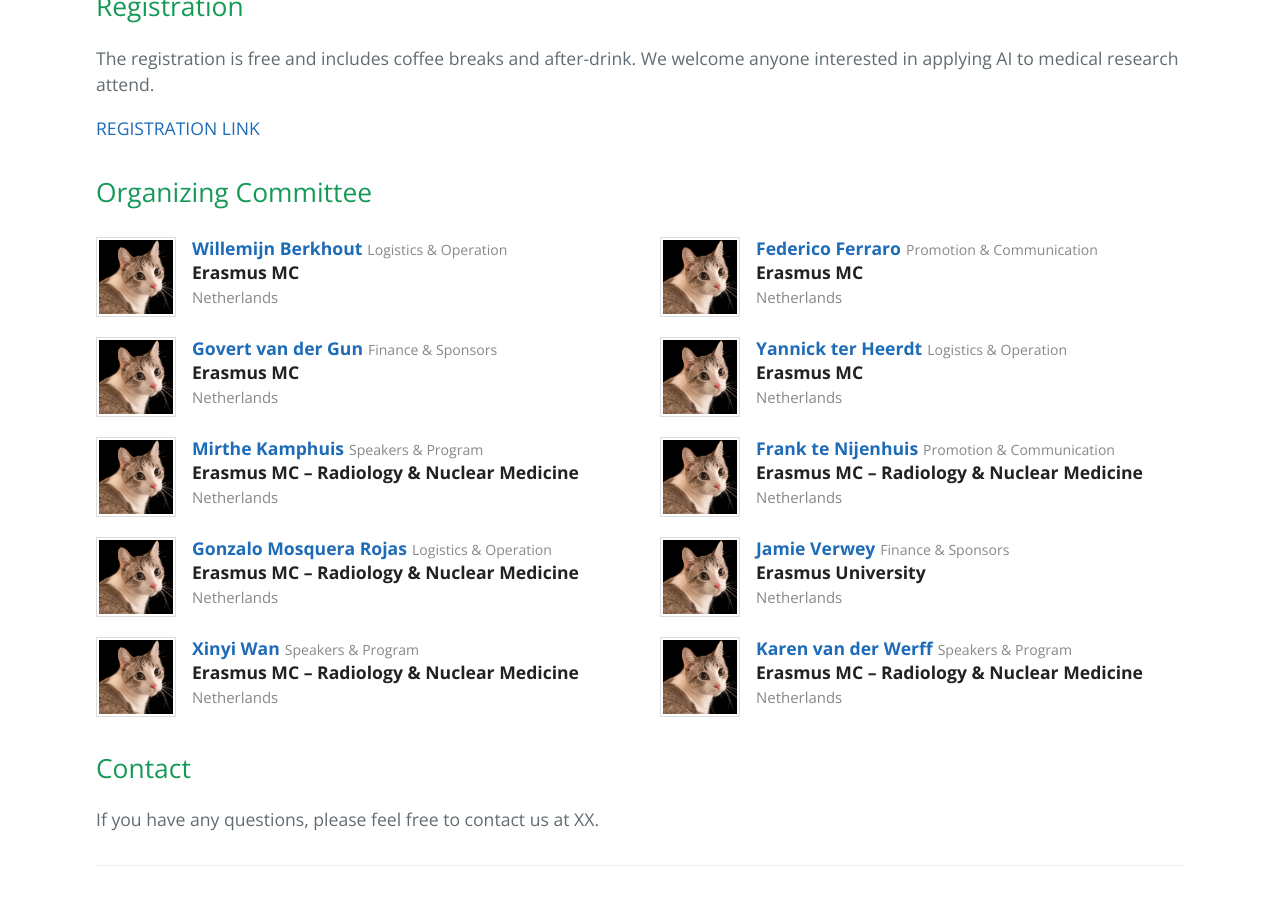
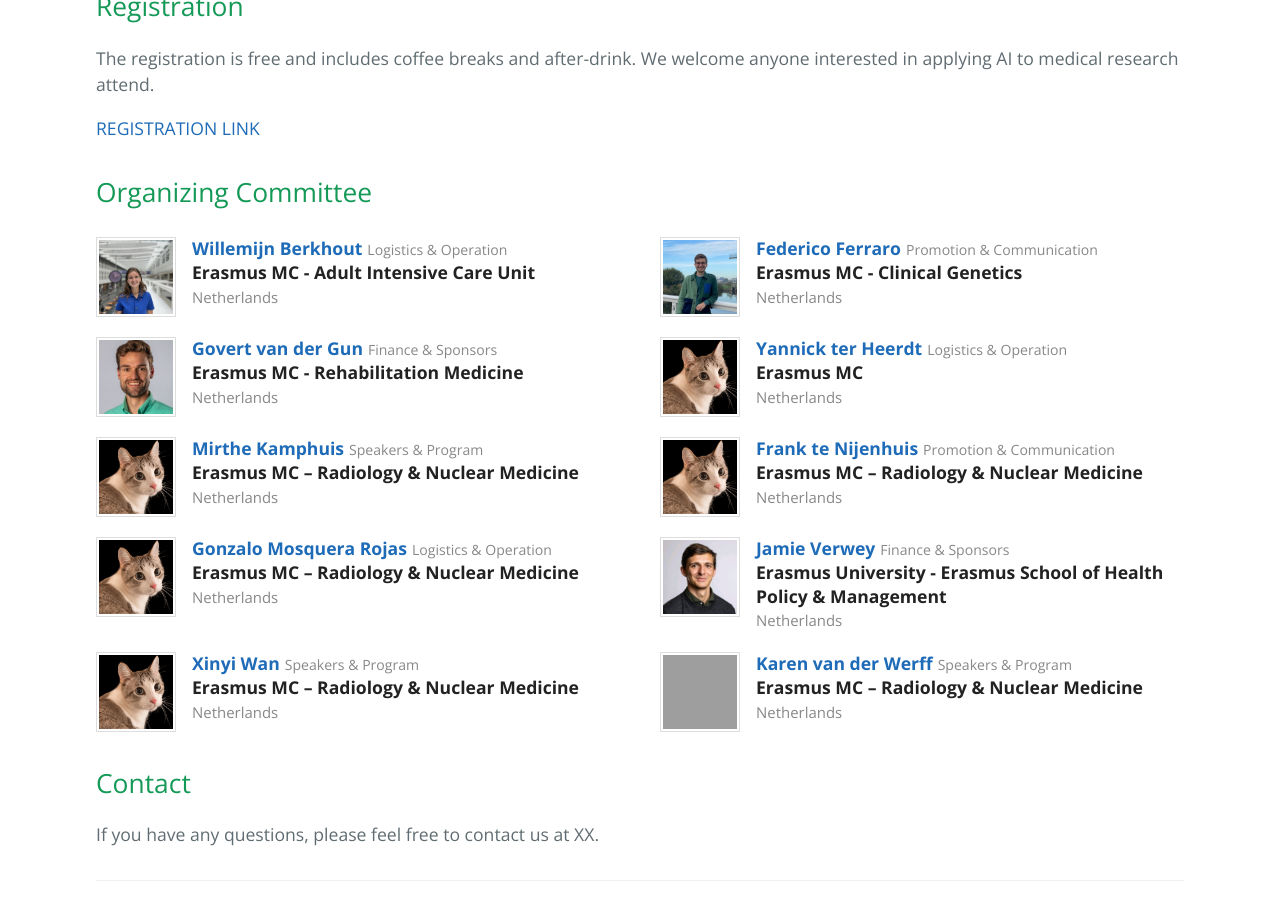
Before and after one commit to AI-Symposium-MedResearch/2026, a Jekyll site: the page built from index.md, in a window 1280 px wide and 900 px high, scrolled down 2487 px. Built offline with Jekyll 4.4.1, drawn with Linux system fonts in a browser that asks for light colours; our own code applies the rules of GitHub Pages for plain Markdown files; grey boxes are pictures that could not be loaded.

Commit message:
updated team info

```diff
--- a/index.md
+++ b/index.md
@@ -61,26 +61,26 @@ The registration is free and includes coffee breaks and after-drink. We welcome
 
 <div class="committee-grid">
   <div class="committee-member">
-    <img src="assets/profiles/test1.jpg" alt="Willemijn Berkhout">
+    <img src="assets/profiles/Willemijn.jpeg" alt="Willemijn Berkhout">
     <div class="info">
       <span class="name"><a href="https://www.erasmusmc.nl">Willemijn Berkhout</a><span class="role">Logistics & Operation</span></span><br>
-      <span class="affiliation">Erasmus MC</span><br>
+      <span class="affiliation">Erasmus MC - Adult Intensive Care Unit</span><br>
       <span class="country">Netherlands</span>
     </div>
   </div>
   <div class="committee-member">
-    <img src="assets/profiles/test1.jpg" alt="Federico Ferraro">
+    <img src="assets/profiles/Federico.jpg" alt="Federico Ferraro">
     <div class="info">
       <span class="name"><a href="https://www.erasmusmc.nl">Federico Ferraro</a><span class="role">Promotion & Communication</span></span><br>
-      <span class="affiliation">Erasmus MC</span><br>
+      <span class="affiliation">Erasmus MC - Clinical Genetics</span><br>
       <span class="country">Netherlands</span>
     </div>
   </div>
   <div class="committee-member">
-    <img src="assets/profiles/test1.jpg" alt="Govert van der Gun">
+    <img src="assets/profiles/Govert.jpg" alt="Govert van der Gun">
     <div class="info">
       <span class="name"><a href="https://www.erasmusmc.nl">Govert van der Gun</a><span class="role">Finance & Sponsors</span></span><br>
-      <span class="affiliation">Erasmus MC</span><br>
+      <span class="affiliation">Erasmus MC - Rehabilitation Medicine</span><br>
       <span class="country">Netherlands</span>
     </div>
   </div>
@@ -117,10 +117,10 @@ The registration is free and includes coffee breaks and after-drink. We welcome
     </div>
   </div>
   <div class="committee-member">
-    <img src="assets/profiles/test1.jpg" alt="Jamie Verwey">
+    <img src="assets/profiles/Jamie.jpeg" alt="Jamie Verwey">
     <div class="info">
       <span class="name"><a href="https://www.erasmusmc.nl">Jamie Verwey</a><span class="role">Finance &amp; Sponsors </span></span><br>
-      <span class="affiliation">Erasmus University</span><br>
+      <span class="affiliation">Erasmus University - Erasmus School of Health Policy & Management</span><br>
       <span class="country">Netherlands</span>
     </div>
   </div>
@@ -134,7 +134,7 @@ The registration is free and includes coffee breaks and after-drink. We welcome
     </div>
   </div>
   <div class="committee-member">
-    <img src="assets/profiles/test1.jpg" alt="Karen van der Werff">
+    <img src="assets/profiles/Karen.jpg" alt="Karen van der Werff">
     <div class="info">
       <span class="name"><a href="https://www.erasmusmc.nl">Karen van der Werff</a><span
       class="role">Speakers &amp; Program</span></span><br>
```
Also changed, not shown: assets/profiles/Federico.jpg (added), assets/profiles/Govert.jpg (added), assets/profiles/Jamie.jpeg (added), assets/profiles/Willemijn.jpeg (added), 1 other file.
